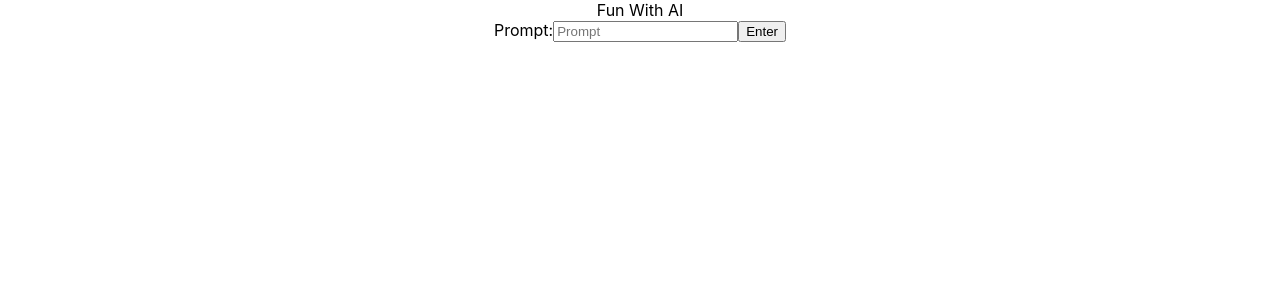
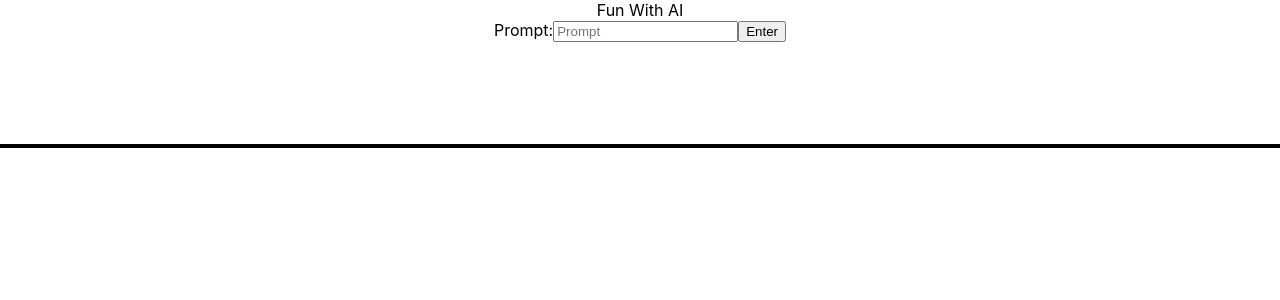
Before and after one commit to lilydev16/ama_ai, a React (Create React App) app: page / in a window 1280 px wide. Shown: the top 300 px of the page. Built offline with nearby package versions, Linux system fonts and the light colour scheme.

Commit message:
Create and import stylesheets for Grid

```diff
--- /dev/null
+++ b/src/components/Grid/Grid.css
@@ -0,0 +1,4 @@
+.grid {
+  border: 2px solid black;
+  margin-top: 8%;
+}
--- a/src/components/Grid/Grid.js
+++ b/src/components/Grid/Grid.js
@@ -1,5 +1,6 @@
 import React from "react";
 import Card from "../Card/Card";
+import './Grid.css';
 
 const Grid = ({ prompts, id }) => {
   const promptCards = prompts.map((prompt) => {
```
